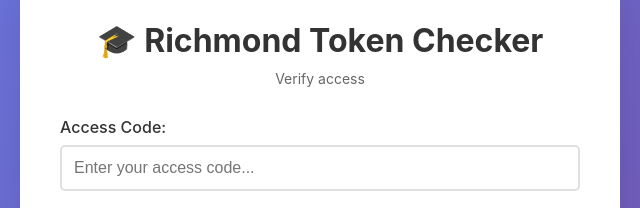
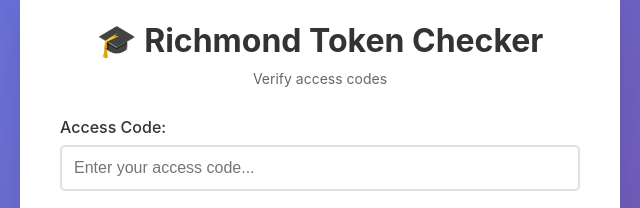
Before and after one commit to yepzhi/richmond-token-check, a website: page index.html in a window 1280 px wide. Shown: the part 180-388 px from the top of the page, 320-960 px from the left. Drawn offline with Linux system fonts and the light colour scheme.

```diff
--- a/index.html
+++ b/index.html
@@ -290,7 +290,7 @@
 <body>
     <div class="container">
         <h1>🎓 Richmond Token Checker</h1>
-        <p class="subtitle">Verify access</p>
+        <p class="subtitle">Verify access codes</p>
 
         <form id="tokenForm">
             <div class="form-group">
```
